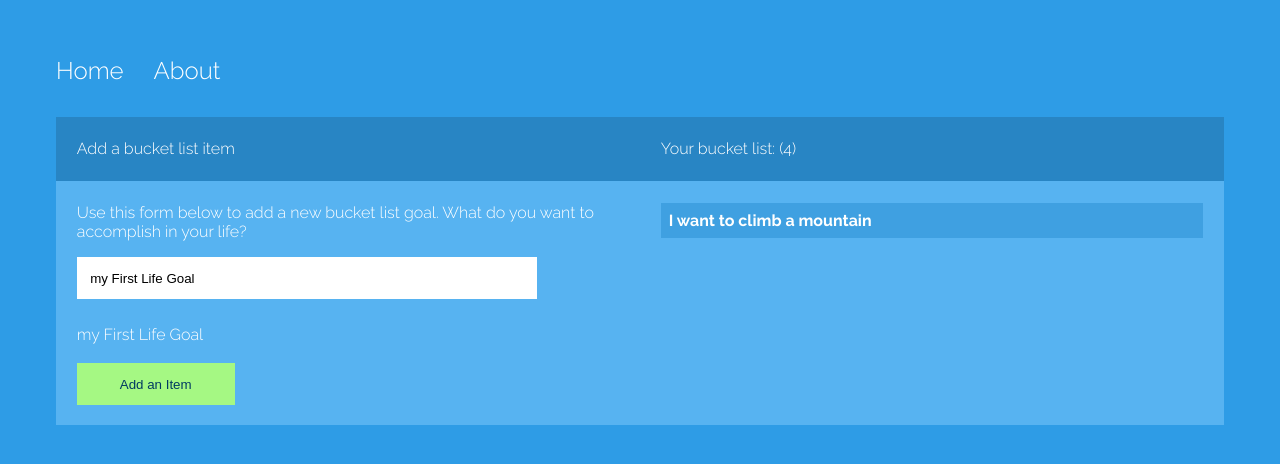
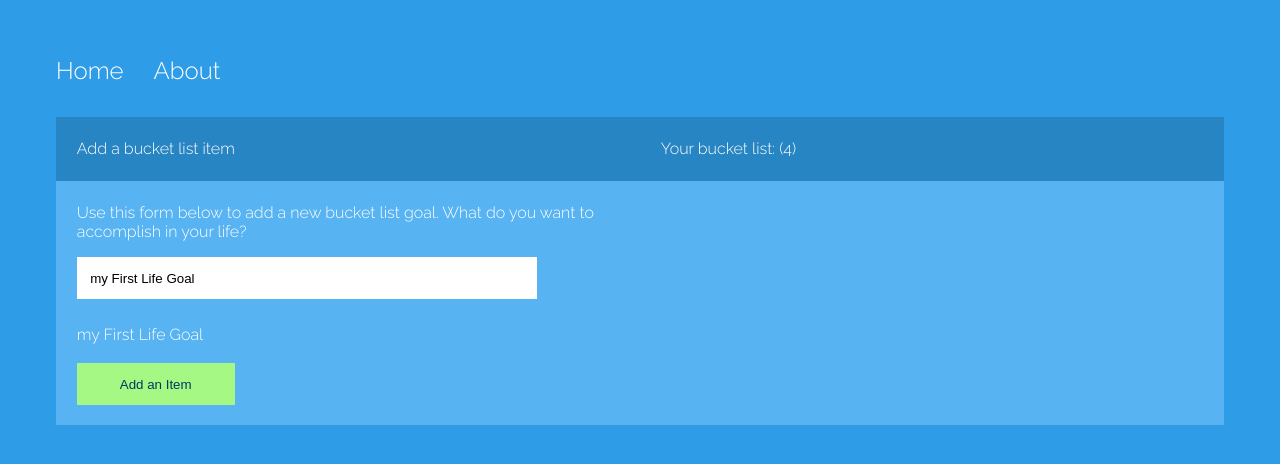
Before and after one commit to rajag/projects, an Angular app in the folder ng5/: page / in a window 1280 px wide. Shown: the top 464 px of the page. Built offline with nearby package versions, Linux system fonts and the light colour scheme.

Commit message:
use of ngFor

```diff
--- a/ng5/src/app/home/home.component.html
+++ b/ng5/src/app/home/home.component.html
@@ -19,8 +19,8 @@
     </form>
   </div>
   <div class="col">
-    <p class="life-container">
-      I want to climb a mountain
+    <p class="life-container" *ngFor = "let goal of goals">
+      {{ goal }}
     </p>
   </div>
 </div>
--- a/ng5/src/app/home/home.component.ts
+++ b/ng5/src/app/home/home.component.ts
@@ -25,7 +25,7 @@
   ngOnInit() {
   }
 
-  addItem(){
+  addItem() {
     this.goals.push(this.goalText);
     this.goalText = '';
     this.itemCount = this.goals.length;
```
